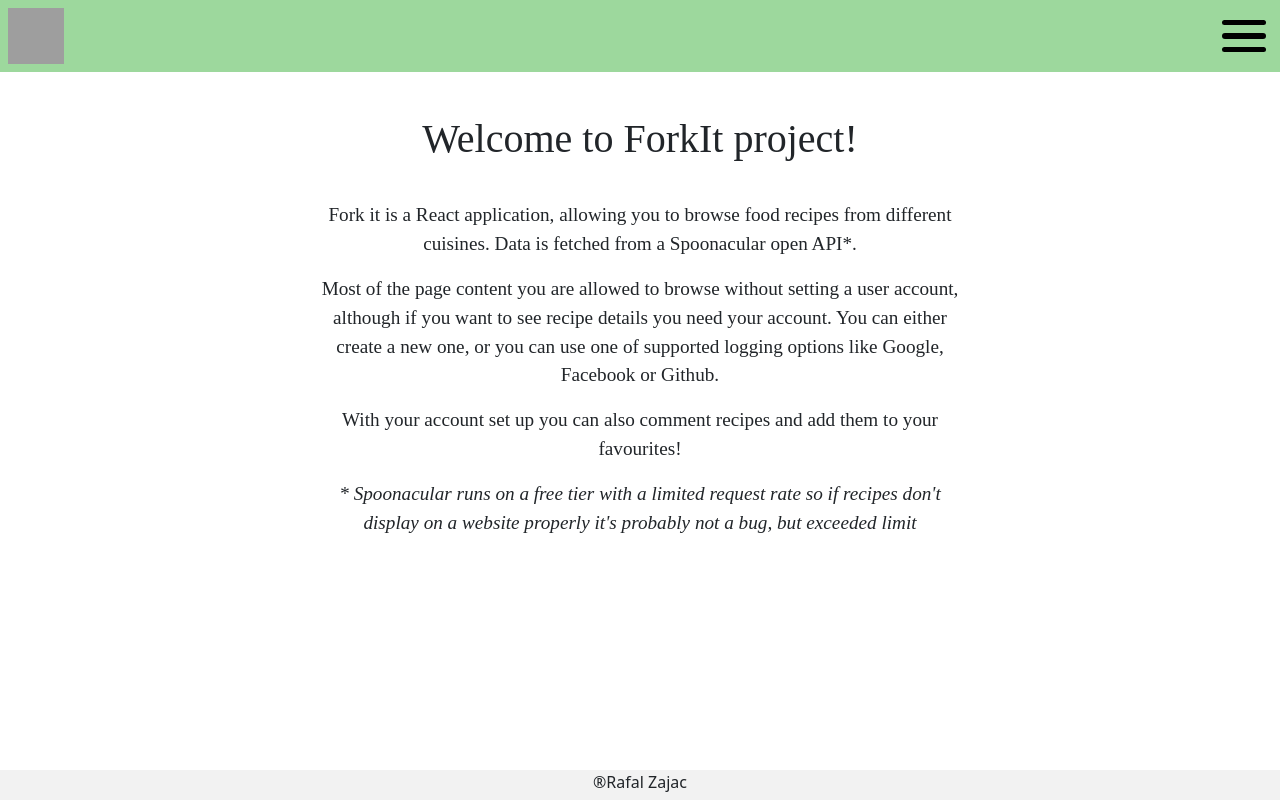
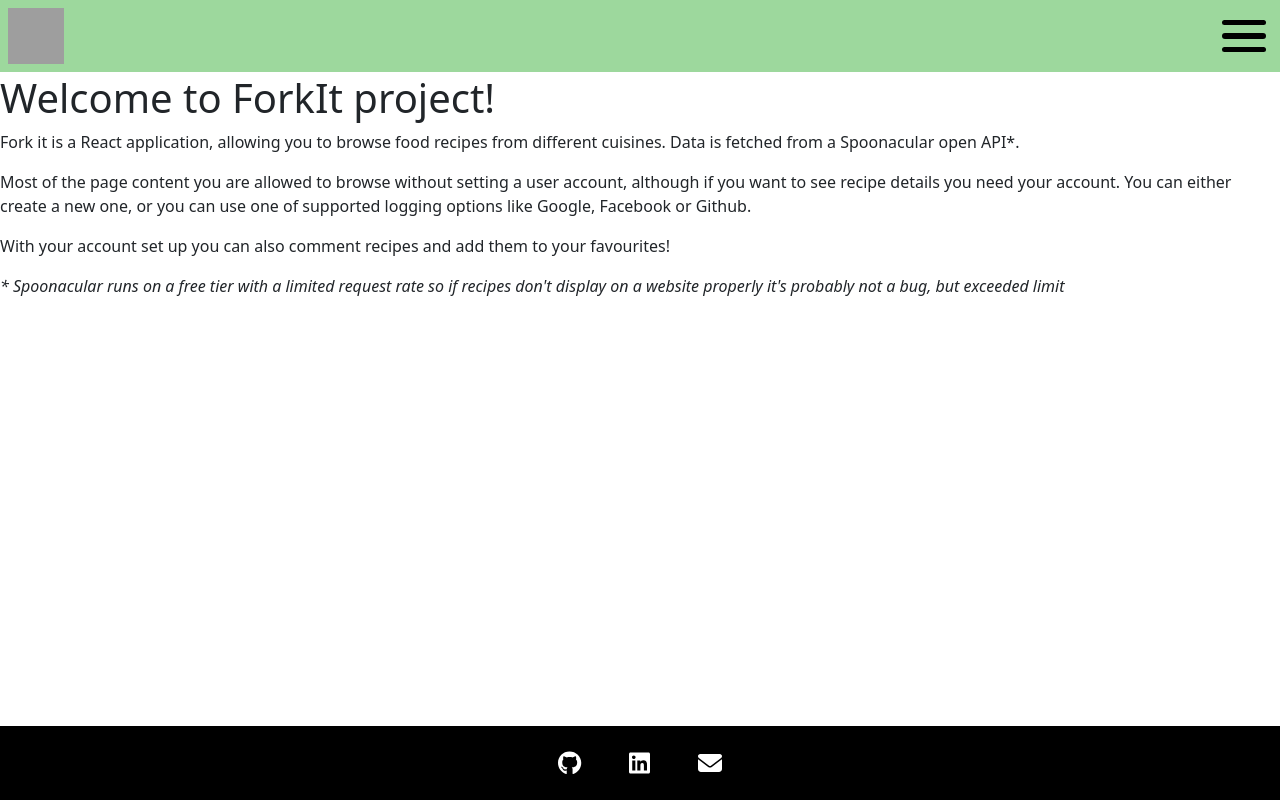
Before and after one commit to RZajacc/ForkIt_2.0, a React (Vite) app: page / in a window 1280 px wide. Built offline with nearby package versions, Linux system fonts and the light colour scheme; no server answers; grey boxes are pictures that could not be loaded; the HTML template or start-up script is replaced by a standard one.

Commit message:
added a footer with styling

```diff
--- a/package.json
+++ b/package.json
@@ -10,6 +10,10 @@
     "preview": "vite preview"
   },
   "dependencies": {
+    "@fortawesome/fontawesome-svg-core": "^6.5.2",
+    "@fortawesome/free-brands-svg-icons": "^6.5.2",
+    "@fortawesome/free-solid-svg-icons": "^6.5.2",
+    "@fortawesome/react-fontawesome": "^0.2.0",
     "@types/react-router-bootstrap": "^0.26.2",
     "bootstrap": "^5.3.1",
     "firebase": "^10.4.0",
--- a/src/components/global/Footer.tsx
+++ b/src/components/global/Footer.tsx
@@ -1,14 +1,31 @@
-import { Container, Row } from 'react-bootstrap'
-
+import "../../style/footer.scss";
+import { FontAwesomeIcon } from "@fortawesome/react-fontawesome";
+import { faGithub, faLinkedin } from "@fortawesome/free-brands-svg-icons";
+import { faEnvelope } from "@fortawesome/free-solid-svg-icons";
+import { Link } from "react-router-dom";
 
 function Footer() {
   return (
-    <Container fluid id='footer'>
-      <Row className='text-center'>
-        <p>&reg;Rafal Zajac</p>
-      </Row>
-    </Container>
-  )
+    <footer className="footer">
+      <ul className="footer__items">
+        <li className="footer__item">
+          <Link to={"https://github.com/RZajacc"}>
+            <FontAwesomeIcon icon={faGithub} className="fa-xl" />
+          </Link>
+        </li>
+        <li className="footer__item">
+          <Link to={"https://www.linkedin.com/in/rafalzajac88/"}>
+            <FontAwesomeIcon icon={faLinkedin} className="fa-xl" />
+          </Link>
+        </li>
+        <li className="footer__item">
+          <Link to={"contact"}>
+            <FontAwesomeIcon icon={faEnvelope} className="fa-xl" />
+          </Link>
+        </li>
+      </ul>
+    </footer>
+  );
 }
 
-export default Footer
+export default Footer;
--- /dev/null
+++ b/src/style/footer.scss
@@ -0,0 +1,27 @@
+.footer {
+  grid-area: footer;
+  display: flex;
+  width: 100%;
+  justify-content: center;
+  align-items: center;
+  background-color: black;
+  color: white;
+}
+
+.footer__items {
+  display: flex;
+  align-items: center;
+  list-style: none;
+  padding: 0;
+  margin: 0;
+}
+
+.footer__item {
+  margin: 0 1.5rem;
+
+  a {
+    text-decoration: none;
+    color: white;
+    border-radius: 50%;
+  }
+}
--- a/src/style/global.scss
+++ b/src/style/global.scss
@@ -4,15 +4,18 @@
 
 html {
   height: 100%;
-  background-color: aqua;
 }
 
 body {
   height: 100%;
+}
+
+#root {
+  height: 100%;
   margin: 0;
   padding: 0;
   display: grid;
-  grid-template-rows: 74px auto 82px;
+  grid-template-rows: 74px auto 74px;
   grid-template-areas:
     "header"
     "main"
@@ -21,5 +24,4 @@
 
 main {
   grid-area: main;
-  // margin-top: 74px;
 }
--- a/src/views/Home.tsx
+++ b/src/views/Home.tsx
@@ -1,41 +1,41 @@
-import { Col, Container, Row } from "react-bootstrap";
-import "../style/Global.css";
+// import { Col, Container, Row } from "react-bootstrap";
+// import "../style/Global.css";
 
 function Home() {
   return (
     <>
-      <main></main>
-      <Container className="home-container">
-        <Row className="justify-content-md-center text-center">
+      <main>
+        {/* <Container className="home-container"> */}
+        {/* <Row className="justify-content-md-center text-center"> */}
         <h1>Welcome to ForkIt project!</h1>
-        </Row>
-        <Row className="justify-content-md-center text-center">
-          <Col xs lg="7" className="home-column">
+        {/* </Row> */}
+        {/* <Row className="justify-content-md-center text-center"> */}
+        {/* <Col xs lg="7" className="home-column"> */}
         <p>
-              Fork it is a React application, allowing you to browse food
-              recipes from different cuisines. Data is fetched from a
-              Spoonacular open API*.
+          Fork it is a React application, allowing you to browse food recipes
+          from different cuisines. Data is fetched from a Spoonacular open API*.
         </p>
         <p>
-              Most of the page content you are allowed to browse without setting
-              a user account, although if you want to see recipe details you
-              need your account. You can either create a new one, or you can use
-              one of supported logging options like Google, Facebook or Github.
+          Most of the page content you are allowed to browse without setting a
+          user account, although if you want to see recipe details you need your
+          account. You can either create a new one, or you can use one of
+          supported logging options like Google, Facebook or Github.
         </p>
         <p>
-              With your account set up you can also comment recipes and add them
-              to your favourites!
+          With your account set up you can also comment recipes and add them to
+          your favourites!
         </p>
         <p>
           <em>
-                * Spoonacular runs on a free tier with a limited request rate so
-                if recipes don't display on a website properly it's probably not
-                a bug, but exceeded limit
+            * Spoonacular runs on a free tier with a limited request rate so if
+            recipes don't display on a website properly it's probably not a bug,
+            but exceeded limit
           </em>
         </p>
-          </Col>
-        </Row>
-      </Container>
+        {/* </Col> */}
+        {/* </Row> */}
+        {/* </Container> */}
+      </main>
     </>
   );
 }
```
Also changed, not shown: 1 other file (tests, documents, lock files or other folders). Lines whose indentation alone changed are shown as unchanged.
